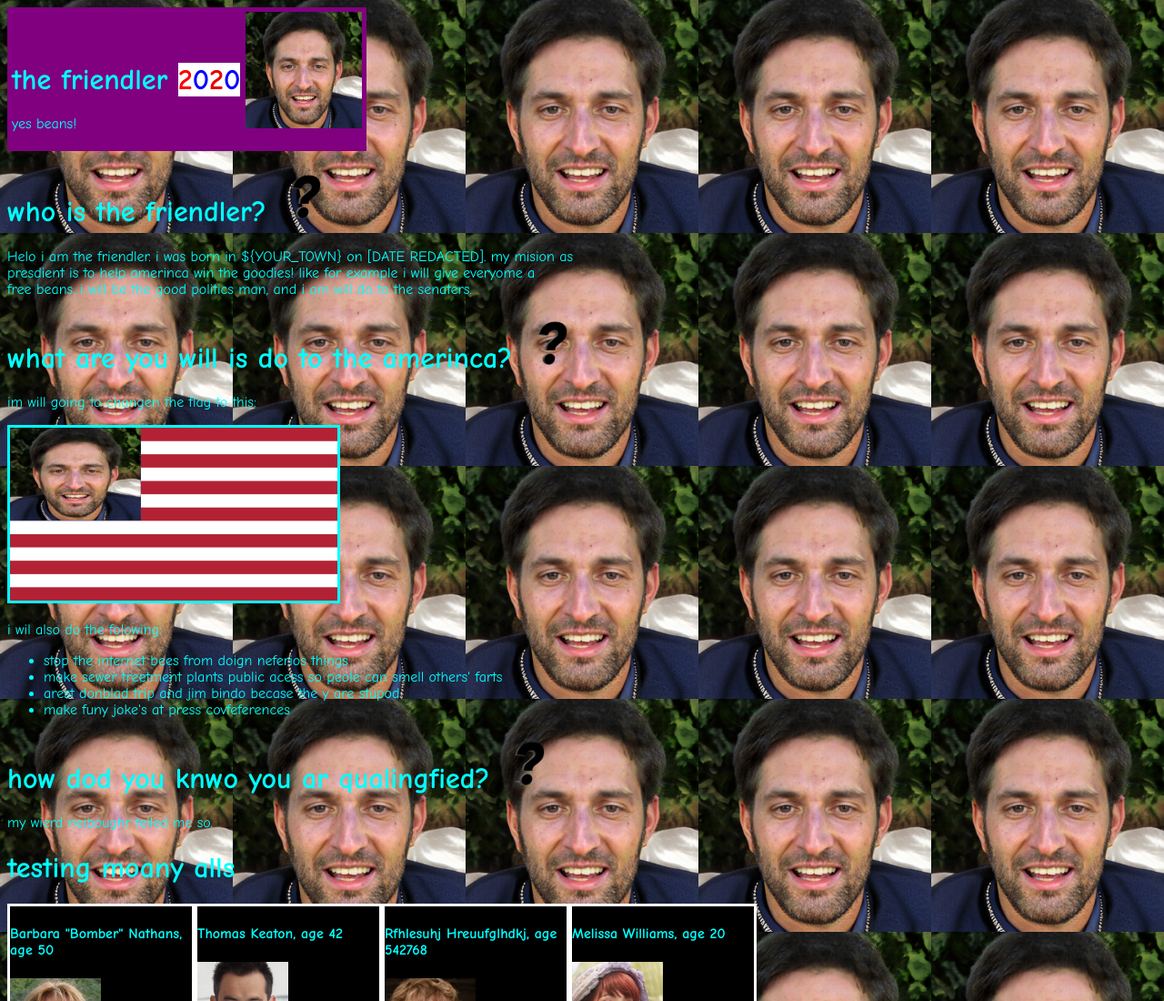
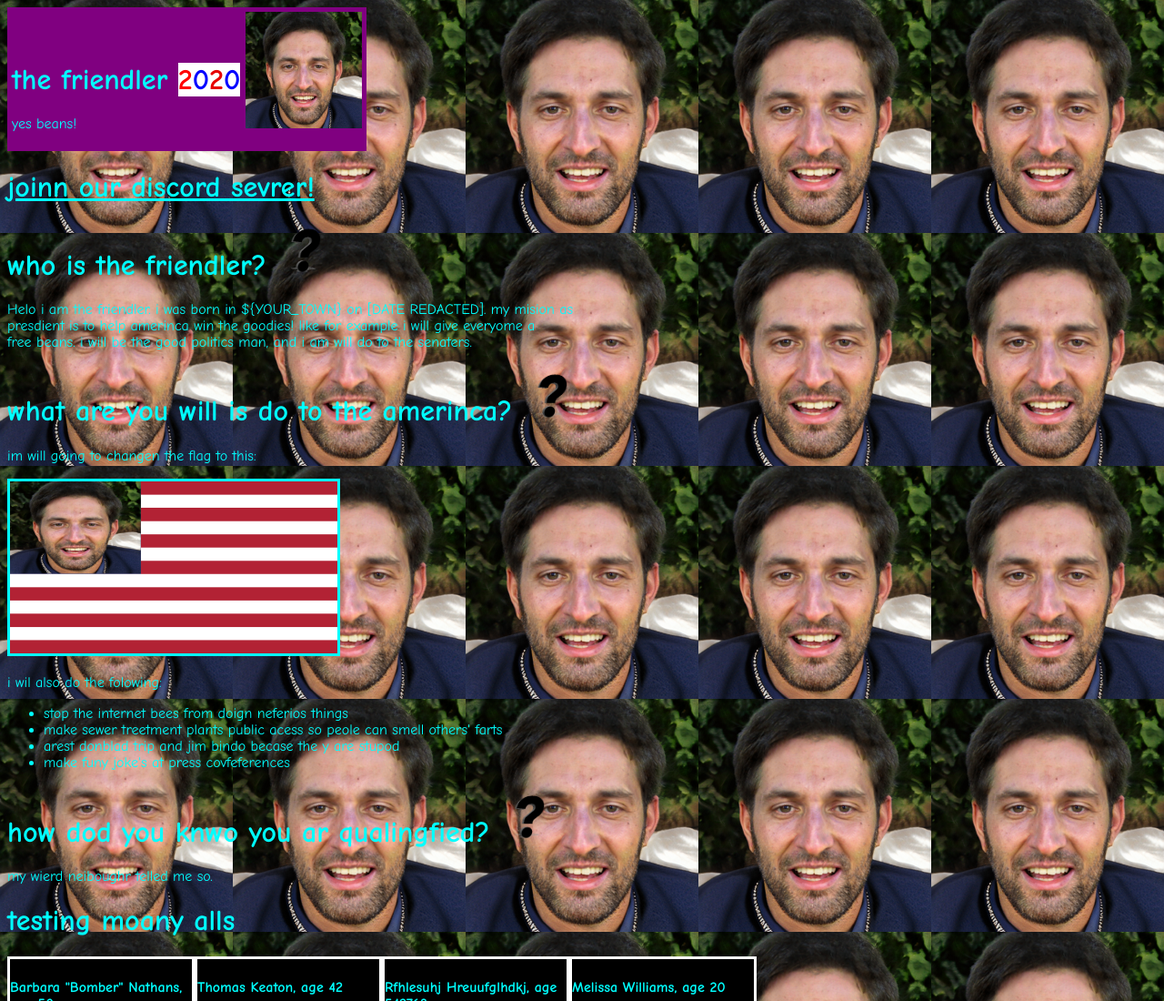
Before and after one commit to friendler2020/friendler2020.github.io, a plain HTML site: page index.html in a window 1280 px wide. Shown: the top 1100 px of the page at 91% size. Drawn offline with Linux system fonts and the light colour scheme.

Commit message:
Update index.html

```diff
--- a/index.html
+++ b/index.html
@@ -63,6 +63,7 @@
     </div>
     <img src="the friendler small.png" width=128 height=128>
   </div>
+    <h1><a href="https://discord.gg/EGgDYK">joinn our discord sevrer!</a></h1>
 <!--ddont stay in here for too logn, or eplse the web spiders might gget you!-->
 <h1>who is the friendler? <img src="qmark.gif" width=64></h1>
 <pre>
```
